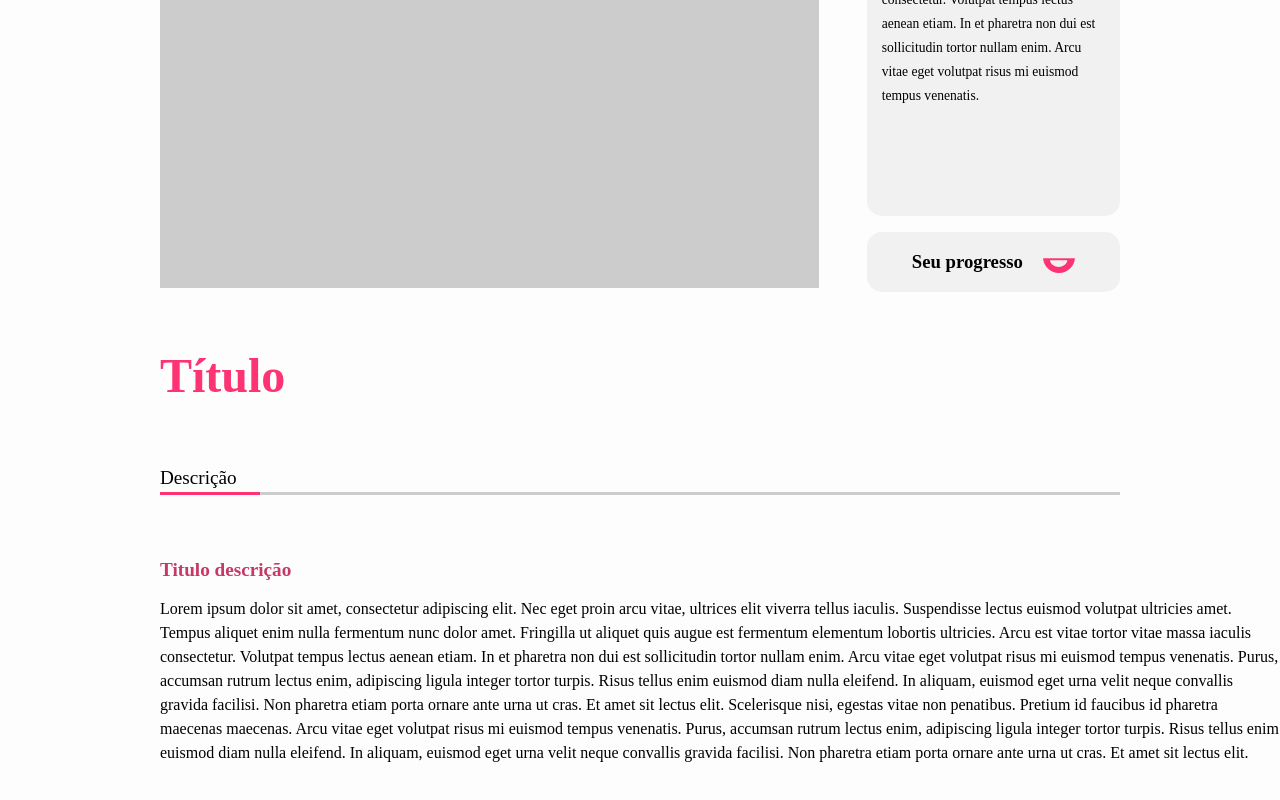
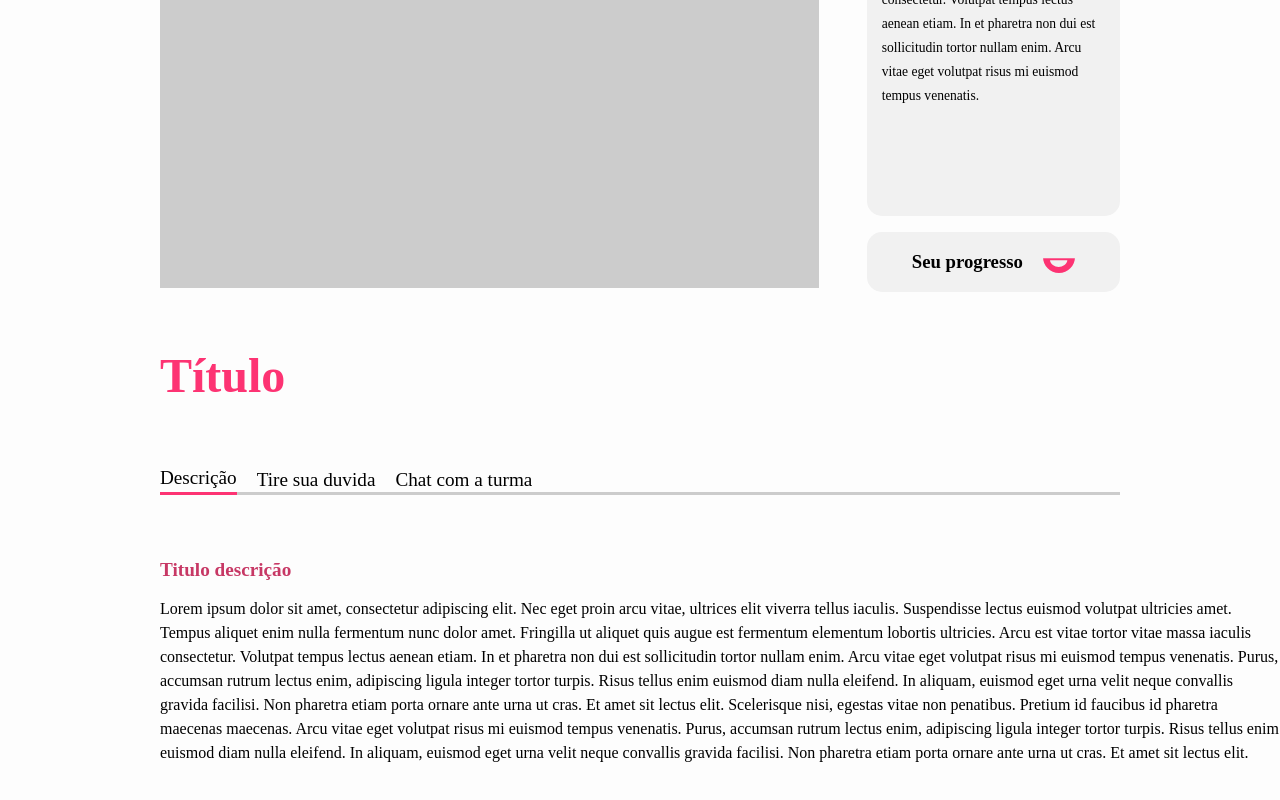
Before and after one commit to Jello-Education/front_blog, a Next.js app: page /viewaluno in a window 1280 px wide. Shown: the part 436-1236 px from the top of the page. Built offline with nearby package versions, Linux system fonts and the light colour scheme.

Commit message:
Finishing viewAluno pages

```diff
--- /dev/null
+++ b/src/components/ViewAluno/Description/index.tsx
@@ -0,0 +1,96 @@
+import React, { useState } from 'react';
+
+import { Container, Texts, Duvida, Chat } from './styles';
+
+const Description: React.FC = () => {
+  const [showDescription, setShowDescription] = useState(true);
+  const [showDuvida, setShowDuvida] = useState(false);
+  const [showChat, setShowChat] = useState(false);
+
+  function handleShow(type) {
+    if (type == "description"){
+      setShowDescription(true);
+      setShowDuvida(false);
+      setShowChat(false);
+    }
+
+    if (type == "duvida"){
+      setShowDescription(false);
+      setShowDuvida(true);
+      setShowChat(false);
+    }
+
+    if (type == "chat"){
+      setShowDescription(false);
+      setShowDuvida(false);
+      setShowChat(true);
+    }
+  }
+
+  return (
+    <Container>
+      <h1>Título</h1>
+
+      <div className="line">
+        <button onClick={() => handleShow("description")} className={showDescription ? "line" : ""}>Descrição</button>
+        <button onClick={() => handleShow("duvida")} className={showDuvida ? "line" : ""}>Tire sua duvida</button>
+        <button onClick={() => handleShow("chat")} className={showChat ? "line" : ""}>Chat com a turma</button>
+      </div>
+
+      <Texts>
+        {showDescription && (
+          <>
+            <h4>Titulo descrição</h4>
+            <p>
+              Lorem ipsum dolor sit amet, consectetur adipiscing elit. Nec eget proin arcu vitae, ultrices elit viverra tellus iaculis.
+              Suspendisse lectus euismod volutpat ultricies amet. Tempus aliquet enim nulla fermentum nunc dolor amet.
+              Fringilla ut aliquet quis augue est fermentum elementum lobortis ultricies.
+              Arcu est vitae tortor vitae massa iaculis consectetur. Volutpat tempus lectus
+              aenean etiam. In et pharetra non dui est sollicitudin tortor nullam enim. Arcu vitae eget volutpat risus
+              mi euismod tempus venenatis. Purus, accumsan rutrum lectus enim, adipiscing ligula integer tortor turpis.
+              Risus tellus enim euismod diam nulla eleifend. In aliquam, euismod eget urna velit neque convallis gravida
+              facilisi. Non pharetra etiam porta ornare ante urna ut cras. Et amet sit lectus elit. Scelerisque nisi,
+              egestas vitae non penatibus. Pretium id faucibus id pharetra maecenas maecenas.
+              Arcu vitae eget volutpat risus
+              mi euismod tempus venenatis. Purus, accumsan rutrum lectus enim, adipiscing ligula integer tortor turpis.
+              Risus tellus enim euismod diam nulla eleifend. In aliquam, euismod eget urna velit neque convallis gravida
+              facilisi. Non pharetra etiam porta ornare ante urna ut cras. Et amet sit lectus elit.
+            </p>
+          </>
+        )}
+        {showDuvida && (
+          <Duvida>
+            <div className="inputs">
+              <label>Assunto:</label>
+              <input type="text" />
+              <label>Mensagem:</label>
+              <input type="text" />
+            </div>
+
+            <div className="buttons">
+              <button>Cancelar</button>
+              <button>Enviar</button>
+            </div>
+          </Duvida>
+        )}
+        {showChat && (
+          <Chat>
+            <div className="left">
+              <nav>
+                <img src="./viewAluno-comment.svg" alt="comment" />
+                <input placeholder="Insira seu comentario" type="text" />
+              </nav>
+            </div>
+            <div className="right">
+              <button>
+                Arquivos Download
+              </button>
+            </div>
+          </Chat>
+        )}
+      </Texts>
+    </Container>
+  );
+}
+
+export default Description;
--- /dev/null
+++ b/src/components/ViewAluno/Description/styles.ts
@@ -0,0 +1,198 @@
+import styled from 'styled-components';
+
+export const Container = styled.div`
+  width: 100%;
+
+  margin-top: 60px;
+  padding: 0 10rem;
+
+  @media (max-width: 1100px) {
+    padding: 5rem;
+
+    text-align: center;
+  }
+
+  h1 {
+    font-size: 3rem;
+    color: #FD3373;
+  }
+
+  > div.line {
+    margin-top: 4rem;
+
+    display: flex;
+    align-items: center;
+    flex: 1;
+
+    border-bottom: 3px solid #ccc;
+
+    > button {
+      background: none;
+      border: 0;
+
+      margin-right: 20px;
+
+      font-family: "Montserrat";
+      font-size: 1.2rem;
+
+      transition: border 0.2s;
+
+      &.line {
+        border-bottom: 3px solid #FD3373;
+        padding-bottom: 3px;
+        margin-bottom: -3px;
+      }
+    }
+  }
+`;
+
+export const Texts = styled.div`
+  margin-top: 4rem;
+
+  h4{
+    color: #C73865;
+    font-size: 1.2rem;
+  }
+
+  p {
+    width: 70rem;
+
+    line-height: 1.5rem;
+
+    margin-top: 1rem;
+    margin-bottom: 500px;
+
+    @media (max-width: 1100px) {
+        width: 35rem;
+      }
+  }
+`;
+
+export const Duvida = styled.div`
+  width: 100%;
+  margin-bottom: 200px;
+
+  div.inputs {
+    width: 70%;
+
+    input {
+      width: 100%;
+      height: 300px;
+      border: 1px solid #FD3373;
+      border-radius: 25px;
+
+      margin: 15px 0;
+
+      &:nth-child(2) {
+        height: 40px;
+      }
+    }
+
+    label{
+      margin-left: 5px;
+    }
+  }
+
+
+  div.buttons {
+    width: 70%;
+
+    display: flex;
+    justify-content: flex-end;
+
+    button {
+      width: 120px;
+      height: 40px;
+
+      background: #F24C4C;
+      border-radius: 25px;
+      border: 0;
+      margin-right: 10px;
+
+      font-size: 1rem;
+
+      color: #fff;
+
+      transition: opacity 0.2s;
+
+      &:nth-child(2){
+        background: #44F9BD;
+      }
+
+      &:hover{
+        opacity: 0.8;
+      }
+    }
+  }
+`;
+
+export const Chat = styled.div`
+  width: 100%;
+  height: 600px;
+
+  display: flex;
+  align-items: center;
+
+  margin-bottom: 200px;
+
+  div.left {
+    width: 80%;
+    height: 100%;
+
+    background: #eee;
+    border-radius: 10px;
+
+    nav{
+      width: 100%;
+
+      padding: 20px;
+
+      display: flex;
+      align-items: center;
+
+      img {
+        margin-right: 20px;
+      }
+
+      input{
+        width: 90%;
+        height: 40px;
+
+        border: 1px solid #C73865;
+        background: none;
+        border-radius: 20px;
+
+        padding: 20px;
+
+        font-size: 1rem;
+
+        color: #ccc;
+      }
+    }
+  }
+
+  div.right {
+    width: 20%;
+    height: 100%;
+
+    background: #BDBDBD;
+    border-radius: 10px;
+
+    padding: 20px;
+
+    margin-left: 10px;
+
+    button {
+      height: 40px;
+      width: 100%;
+
+      border-radius: 20px;
+      background: #44F9BD;
+      border: 0;
+
+      font-size: 1.1rem;
+      color: #000;
+
+    }
+  }
+`;
--- a/src/pages/viewaluno/index.tsx
+++ b/src/pages/viewaluno/index.tsx
@@ -1,7 +1,9 @@
 import React from 'react';
+
 import Header from '../../components/Shared/Header';
+import Description from '../../components/ViewAluno/Description';
 
-import { Container, Video, Aside, Anotations, Progress, Description, Texts } from '../../styles/viewalunoStyles';
+import { Container, Video, Aside, Anotations, Progress } from '../../styles/viewalunoStyles';
 
 const viewaluno: React.FC = () => {
   return (
@@ -33,32 +35,7 @@ const viewaluno: React.FC = () => {
         </Aside>
       </Video>
 
-      <Description>
-        <h1>Título</h1>
-
-        <div className="line">
-          <p>Descrição</p>
-        </div>
-
-        <Texts>
-          <h4>Titulo descrição</h4>
-          <p>
-            Lorem ipsum dolor sit amet, consectetur adipiscing elit. Nec eget proin arcu vitae, ultrices elit viverra tellus iaculis.
-            Suspendisse lectus euismod volutpat ultricies amet. Tempus aliquet enim nulla fermentum nunc dolor amet.
-            Fringilla ut aliquet quis augue est fermentum elementum lobortis ultricies.
-            Arcu est vitae tortor vitae massa iaculis consectetur. Volutpat tempus lectus
-            aenean etiam. In et pharetra non dui est sollicitudin tortor nullam enim. Arcu vitae eget volutpat risus
-            mi euismod tempus venenatis. Purus, accumsan rutrum lectus enim, adipiscing ligula integer tortor turpis.
-            Risus tellus enim euismod diam nulla eleifend. In aliquam, euismod eget urna velit neque convallis gravida
-            facilisi. Non pharetra etiam porta ornare ante urna ut cras. Et amet sit lectus elit. Scelerisque nisi,
-            egestas vitae non penatibus. Pretium id faucibus id pharetra maecenas maecenas.
-            Arcu vitae eget volutpat risus
-            mi euismod tempus venenatis. Purus, accumsan rutrum lectus enim, adipiscing ligula integer tortor turpis.
-            Risus tellus enim euismod diam nulla eleifend. In aliquam, euismod eget urna velit neque convallis gravida
-            facilisi. Non pharetra etiam porta ornare ante urna ut cras. Et amet sit lectus elit.
-          </p>
-        </Texts>
-      </Description>
+      <Description />
 
     </Container>
   );
--- a/src/styles/viewalunoStyles.ts
+++ b/src/styles/viewalunoStyles.ts
@@ -92,60 +92,3 @@ export const Progress = styled.div`
     margin-bottom: 10px;
   }
 `;
-
-export const Description = styled.div`
-  width: 100%;
-
-  margin-top: 60px;
-  padding: 0 10rem;
-
-  @media (max-width: 1100px) {
-    padding: 5rem;
-
-    text-align: center;
-  }
-
-  h1 {
-    font-size: 3rem;
-    color: #FD3373;
-  }
-
-  > div.line {
-    margin-top: 4rem;
-
-    flex: 1;
-    border-bottom: 3px solid #ccc;
-
-    > p {
-      width: 100px;
-
-      font-size: 1.2rem;
-
-      border-bottom: 3px solid #FD3373;
-      padding-bottom: 3px;
-      margin-bottom: -3px;
-    }
-  }
-`;
-
-export const Texts = styled.div`
-  margin-top: 4rem;
-
-  h4{
-    color: #C73865;
-    font-size: 1.2rem;
-  }
-
-  p {
-    width: 70rem;
-
-    line-height: 1.5rem;
-
-    margin-top: 1rem;
-    margin-bottom: 500px;
-
-    @media (max-width: 1100px) {
-        width: 35rem;
-      }
-  }
-`;
```
Also changed, not shown: public/viewAluno-comment.svg (added).
